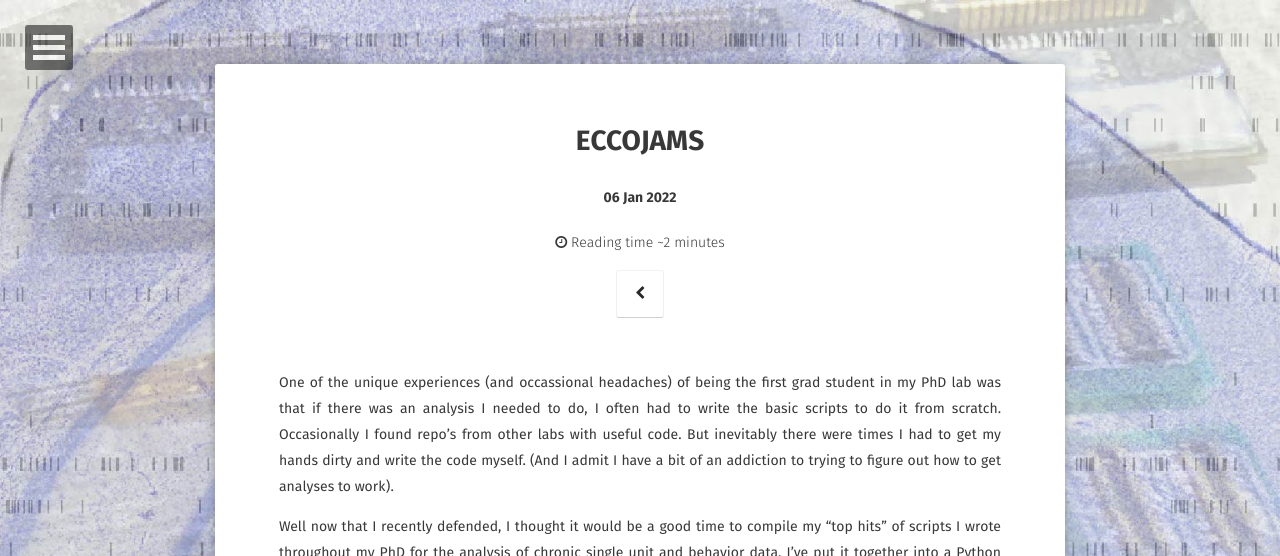
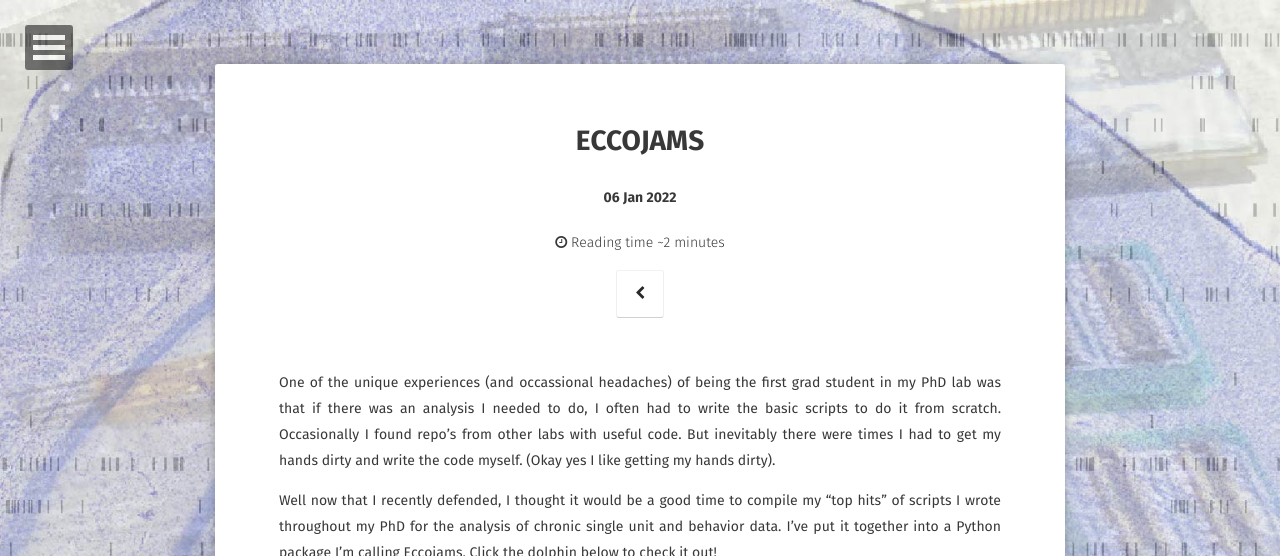
Before and after one commit to sbrunwas/sbrunwas.github.io, a Jekyll site: the page built from _posts/2022-01-06-eccojams-post.md, in a window 1280 px wide and 900 px high, cut to the strip 0-556 px from the top of the window. Built offline with Jekyll 4.4.1, drawn with Linux system fonts in a browser that asks for light colours; some web fonts are replaced; comment, search, counter and statistics services are not loaded.

Commit message:
more updates to eccojams post

```diff
--- a/_posts/2022-01-06-eccojams-post.md
+++ b/_posts/2022-01-06-eccojams-post.md
@@ -4,10 +4,10 @@ title: ECCOJAMS
 date: 2022-01-06
 excerpt: "The greatest hits of my PhD in a Python package."
 tags: [Python, neural data, spikes, package, lab]
-comments: true
+comments: false
 ---
 
-One of the unique experiences (and occassional headaches) of being the first grad student in my PhD lab was that if there was an analysis I needed to do, I often had to write the basic scripts to do it from scratch.  Occasionally I found repo's from other labs with useful code.  But inevitably there were times I had to get my hands dirty and write the code myself.  (And I admit I have a bit of an addiction to trying to figure out how to get analyses to work).
+One of the unique experiences (and occassional headaches) of being the first grad student in my PhD lab was that if there was an analysis I needed to do, I often had to write the basic scripts to do it from scratch.  Occasionally I found repo's from other labs with useful code.  But inevitably there were times I had to get my hands dirty and write the code myself.  (Okay yes I like getting my hands dirty).
 
 Well now that I recently defended, I thought it would be a good time to compile my "top hits" of scripts I wrote throughout my PhD for the analysis of chronic single unit and behavior data.  I've put it together into a Python package I'm calling Eccojams.  Click the dolphin below to check it out!
 
```
